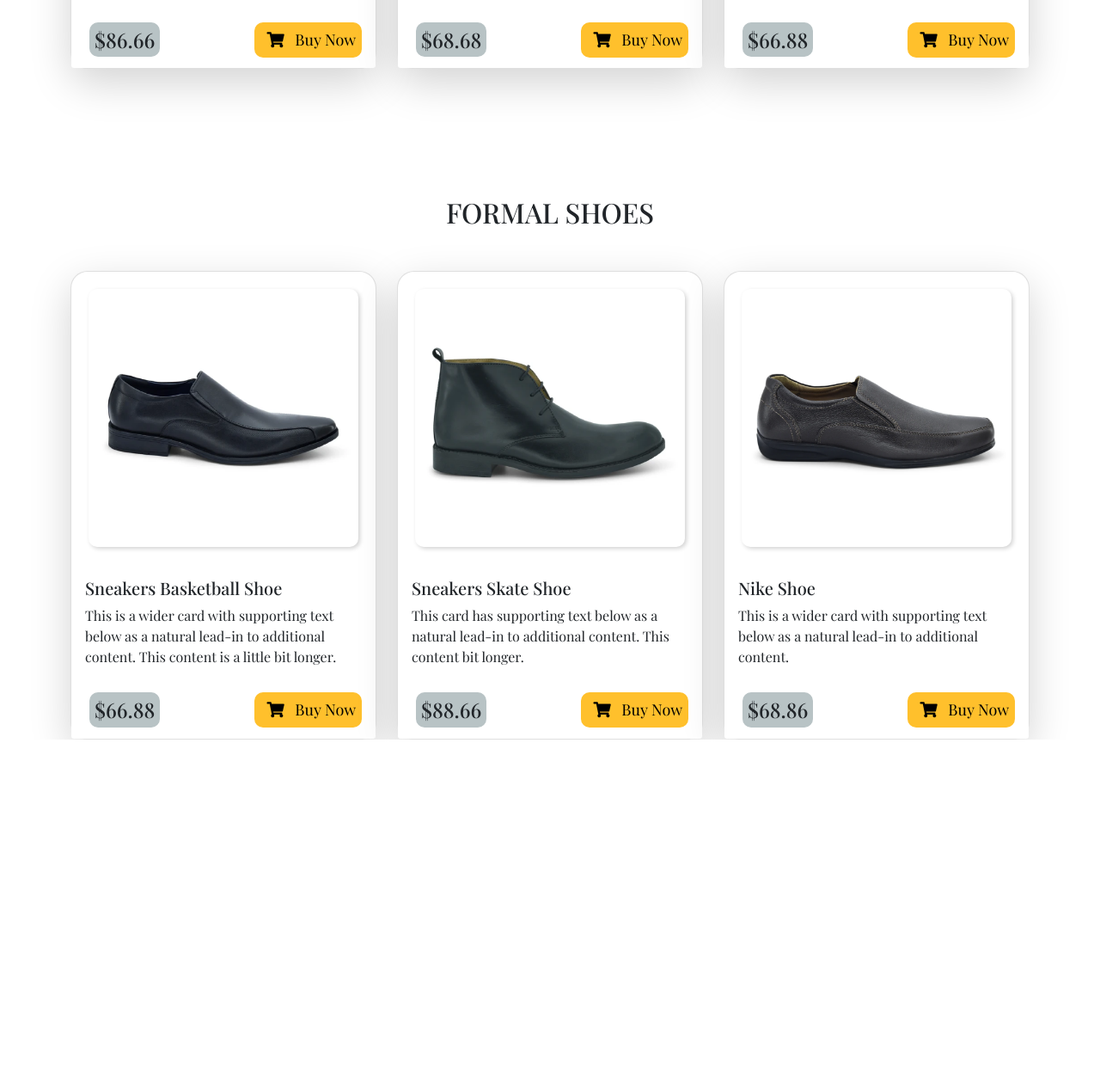
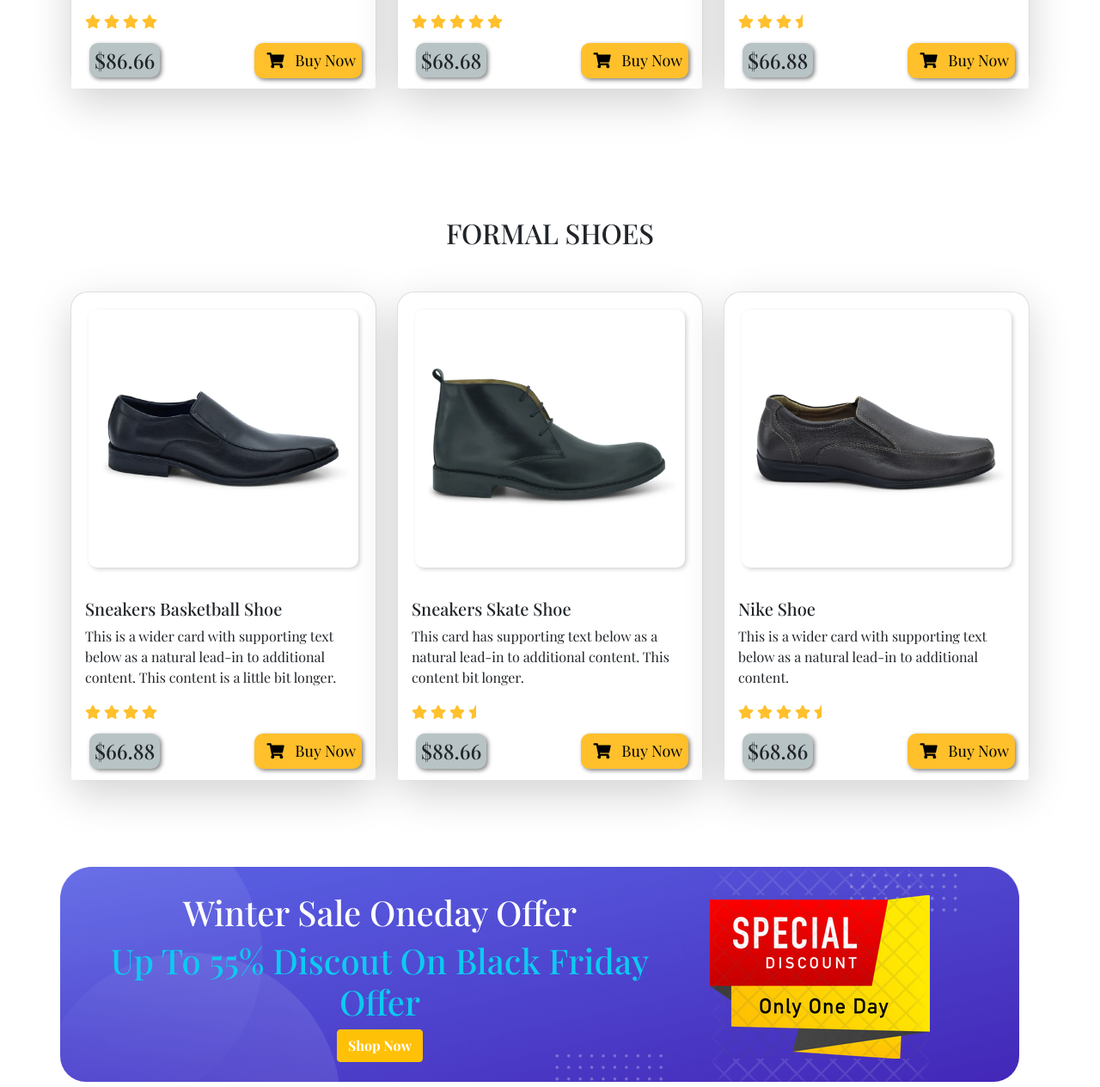
Before and after one commit to RahulGhosh305/penguin-fashion-ecommerce, a plain HTML site: page index.html in a window 1280 px wide. Shown: the part 2031-3295 px from the top of the page at 86% size. Before the commit the page ends 2891 px from the top, so only its background shows below. Drawn offline with nearby package versions, Linux system fonts and the light colour scheme; files whose address does not match are found by name; a web font is replaced by a local one.

Commit message:
v1.3 add discount section

```diff
--- a/css/style.css
+++ b/css/style.css
@@ -41,6 +41,7 @@ h1 > span{
 }
 
 .price-tag {
+    box-shadow: 2px 2px 5px gray;
     margin: 5px;
     border: 1px solid transparent;
     background-color: rgb(184, 195, 197);
@@ -53,9 +54,10 @@ h1 > span{
 }
 
 .custom-btn {
+    box-shadow: 2px 2px 5px gray;
     font-size: 18px;
     border: 1px solid transparent;
-    background-color: rgb(255, 192, 44);
+    background-color: #ffc02c;
     padding: 6px;
     border-radius: 10px;
     -webkit-border-radius: 10px;
@@ -76,3 +78,24 @@ h1 > span{
     -ms-border-radius: 20px;
     -o-border-radius: 20px;
 }
+
+
+/** offer */
+
+.offer {
+    margin-top: 100px;
+    background-image: url('../photos/offer-bg.png');
+    width: 100%;
+    height: 250px;
+    background-repeat: no-repeat;
+    background-size: cover;
+    border-radius: 30px;
+    -webkit-border-radius: 30px;
+    -moz-border-radius: 30px;
+    -ms-border-radius: 30px;
+    -o-border-radius: 30px;
+}
+
+.star-icon i{
+    color: #ffc02c;
+}
--- a/index.html
+++ b/index.html
@@ -168,6 +168,12 @@
                   <h5 class="card-title">Sneakers Basketball Shoe</h5>
                   <p class="card-text">This is a wider card with supporting text below as a natural lead-in to additional content. This content is a little bit longer.</p>
                 </div>
+                <div class="ps-3 star-icon">
+                    <i class="fa fa-star" aria-hidden="true"></i>
+                    <i class="fa fa-star" aria-hidden="true"></i>
+                    <i class="fa fa-star" aria-hidden="true"></i>
+                    <i class="fa fa-star" aria-hidden="true"></i>
+                </div>
                 <div class="card-footer card-bott d-flex justify-content-between align-items-center">
                     <h4 class="price-tag">$86.66</h4>
                     <button class="custom-btn"><span><i class="fa fa-shopping-cart mx-2" aria-hidden="true"></i></span> Buy Now</button>
@@ -185,6 +191,13 @@
                   <h5 class="card-title">Sneakers Skate Shoe</h5>
                   <p class="card-text">This card has supporting text below as a natural lead-in to additional content. This content bit longer.</p>
                 </div>
+                <div class="ps-3 star-icon">
+                    <i class="fa fa-star" aria-hidden="true"></i>
+                    <i class="fa fa-star" aria-hidden="true"></i>
+                    <i class="fa fa-star" aria-hidden="true"></i>
+                    <i class="fa fa-star" aria-hidden="true"></i>
+                    <i class="fa fa-star" aria-hidden="true"></i>
+                </div>
                 <div class="card-footer card-bott d-flex justify-content-between align-items-center">
                     <h4 class="price-tag">$68.68</h4>
                     <button class="custom-btn"><span><i class="fa fa-shopping-cart mx-2" aria-hidden="true"></i></span> Buy Now</button>
@@ -201,6 +214,12 @@
                 <div class="card-body">
                   <h5 class="card-title">Nike Shoe</h5>
                   <p class="card-text">This is a wider card with supporting text below as a natural lead-in to additional content.</p>
+                </div>
+                <div class="ps-3 star-icon">
+                    <i class="fa fa-star" aria-hidden="true"></i>
+                    <i class="fa fa-star" aria-hidden="true"></i>
+                    <i class="fa fa-star" aria-hidden="true"></i>
+                    <i class="fa fa-star-half" aria-hidden="true"></i>
                 </div>
                 <div class="card-footer card-bott d-flex justify-content-between align-items-center">
                   <h4 class="price-tag">$66.88</h4>
@@ -233,6 +252,12 @@
                   <h5 class="card-title">Sneakers Basketball Shoe</h5>
                   <p class="card-text">This is a wider card with supporting text below as a natural lead-in to additional content. This content is a little bit longer.</p>
                 </div>
+                <div class="ps-3 star-icon">
+                    <i class="fa fa-star" aria-hidden="true"></i>
+                    <i class="fa fa-star" aria-hidden="true"></i>
+                    <i class="fa fa-star" aria-hidden="true"></i>
+                    <i class="fa fa-star" aria-hidden="true"></i>
+                </div>
                 <div class="card-footer card-bott d-flex justify-content-between align-items-center">
                     <h4 class="price-tag">$66.88</h4>
                     <button class="custom-btn"><span><i class="fa fa-shopping-cart mx-2" aria-hidden="true"></i></span> Buy Now</button>
@@ -249,6 +274,12 @@
                 <div class="card-body">
                   <h5 class="card-title">Sneakers Skate Shoe</h5>
                   <p class="card-text">This card has supporting text below as a natural lead-in to additional content. This content bit longer.</p>
+                </div>
+                <div class="ps-3 star-icon">
+                    <i class="fa fa-star" aria-hidden="true"></i>
+                    <i class="fa fa-star" aria-hidden="true"></i>
+                    <i class="fa fa-star" aria-hidden="true"></i>
+                    <i class="fa fa-star-half" aria-hidden="true"></i>
                 </div>
                 <div class="card-footer card-bott d-flex justify-content-between align-items-center">
                     <h4 class="price-tag">$88.66</h4>
@@ -267,6 +298,13 @@
                       <h5 class="card-title">Nike Shoe</h5>
                       <p class="card-text">This is a wider card with supporting text below as a natural lead-in to additional content.</p>
                     </div>
+                    <div class="ps-3 star-icon">
+                        <i class="fa fa-star" aria-hidden="true"></i>
+                        <i class="fa fa-star" aria-hidden="true"></i>
+                        <i class="fa fa-star" aria-hidden="true"></i>
+                        <i class="fa fa-star" aria-hidden="true"></i>
+                        <i class="fa fa-star-half" aria-hidden="true"></i>
+                    </div>
                     <div class="card-footer card-bott d-flex justify-content-between align-items-center">
                       <h4 class="price-tag">$68.86</h4>
                       <button class="custom-btn"><span><i class="fa fa-shopping-cart mx-2" aria-hidden="true"></i></span> Buy Now</button>
@@ -277,6 +315,29 @@
     </section>
 
 
+    <!--* Discout offer -->
+    <section>
+        <div class="container">
+            <div class="offer row">
+                <div class="col-lg-8 d-flex align-items-center">
+                    <div class="content-offer">
+                        <h1 class="text-center text-white">Winter Sale Oneday Offer</h1>
+                        <h1 class="text-center text-info">Up To 55% Discout On Black Friday Offer</h1>
+                        <div class="text-center">
+                            <button class="btn btn-warning fw-bold text-white">Shop Now</button>
+                        </div>
+                    </div>
+                </div>
+                <div class="col-lg-4">
+                    <img src="./photos/special-discount.jpg" alt="" class="img-fluid float-right">
+                </div>
+            </div>
+        </div>
+    </section>
+
+
+    <!--* Customer Feedback*-->
+
     <!--* Bundle Bootstrap Js link -->
     <script src="https://cdn.jsdelivr.net/npm/bootstrap@5.0.0-beta1/dist/js/bootstrap.bundle.min.js" integrity="sha384-ygbV9kiqUc6oa4msXn9868pTtWMgiQaeYH7/t7LECLbyPA2x65Kgf80OJFdroafW" crossorigin="anonymous"></script>
 </body>
```
Also changed, not shown: photos/offer-bg.png (added), photos/special-discount.jpg (added). Lines whose indentation alone changed are shown as unchanged.
